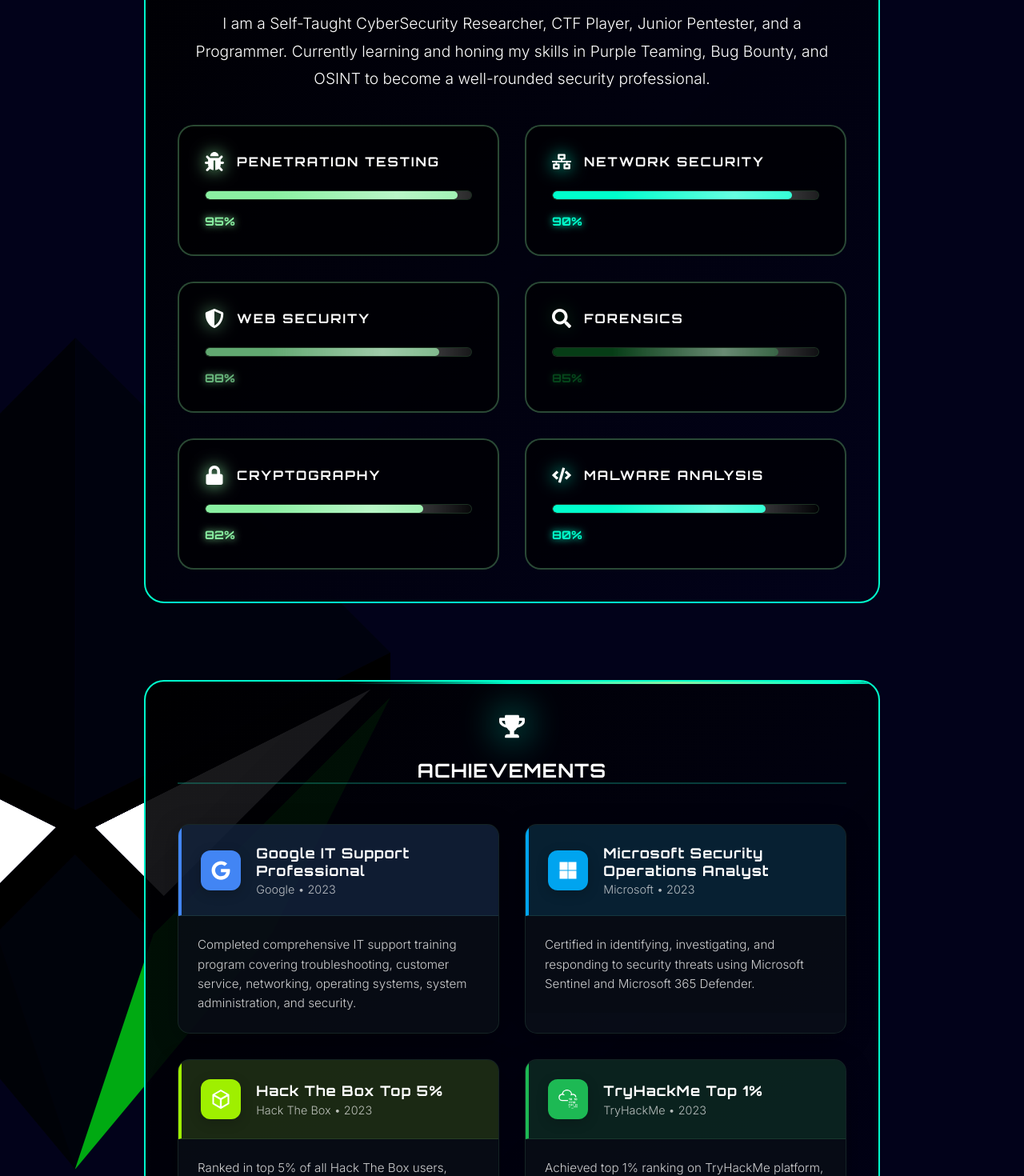
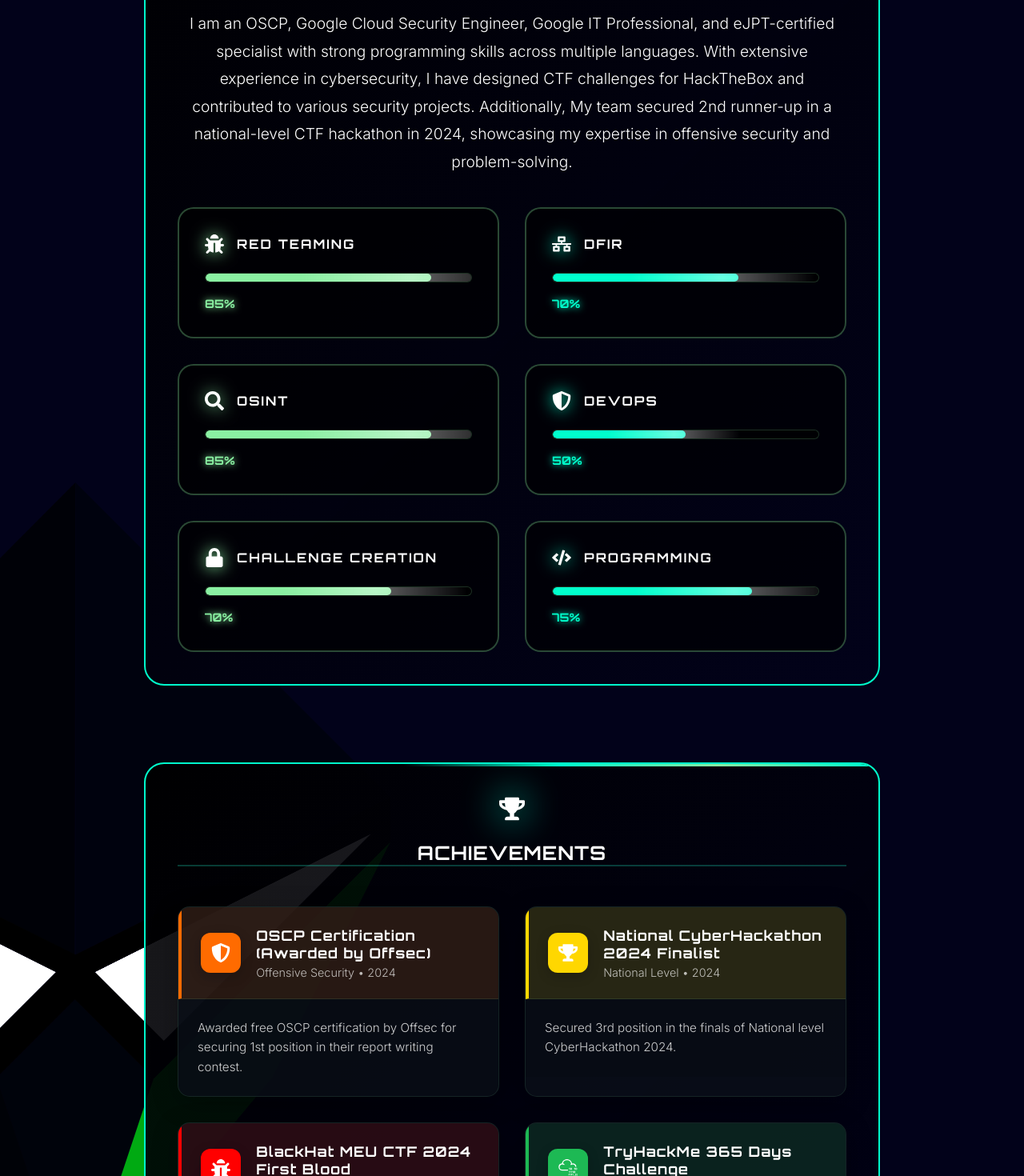
Before and after one commit to PakCyberbot/PakCyberbot.github.io, a React (Create React App) app: page / in a window 1280 px wide. Shown: the part 1330-2800 px from the top of the page at 80% size. Built offline with nearby package versions, Linux system fonts and the light colour scheme.

Commit message:
new updates added achievemetns

```diff
--- a/src/components/home/home.jsx
+++ b/src/components/home/home.jsx
@@ -1,12 +1,39 @@
 import './home.css';
 import img from '../props/hacker2.png';
 import React, { useState, useEffect } from 'react';
-import { FaGithub, FaLinkedin, FaTwitter, FaHackerrank, FaMicrosoft, FaGoogle, FaShieldAlt, FaTerminal, FaServer, FaLock, FaCode, FaSearch, FaUserSecret, FaFingerprint, FaExternalLinkAlt, FaArrowRight, FaBug, FaNetworkWired, FaClock, FaTrophy } from 'react-icons/fa';
-import { SiTryhackme, SiHackthebox, SiHackernoon } from 'react-icons/si';
+import { FaGithub, FaLinkedin, FaTwitter, FaHackerrank, FaMicrosoft, FaGoogle, FaShieldAlt, FaTerminal, FaServer, FaLock, FaCode, FaSearch, FaUserSecret, FaFingerprint, FaExternalLinkAlt, FaArrowRight, FaBug, FaNetworkWired, FaClock, FaTrophy, FaInstagram, FaFacebook, FaYoutube } from 'react-icons/fa';
+import { SiTryhackme, SiHackthebox, SiHackernoon, SiMedium } from 'react-icons/si';
 import { motion, AnimatePresence } from 'framer-motion';
 import axios from 'axios';
 
 const socialLinks = [
+  {
+    name: 'LinkedIn',
+    icon: <FaLinkedin />,
+    url: 'https://linkedin.com/in/pakcyberbot',
+    username: 'pakcyberbot',
+    color: '#0077b5',
+    hoverColor: '#00a0dc',
+    category: 'social'
+  },
+  {
+    name: 'YouTube',
+    icon: <FaYoutube />,
+    url: 'https://youtube.com/@pakcyberbot',
+    username: '@pakcyberbot',
+    color: '#FF0000',
+    hoverColor: '#FF4D4D',
+    category: 'social'
+  },
+  {
+    name: 'Medium',
+    icon: <SiMedium />,
+    url: 'https://medium.com/@pakcyberbot',
+    username: '@pakcyberbot',
+    color: '#000000',
+    hoverColor: '#404040',
+    category: 'blog'
+  },
   {
     name: 'GitHub',
     icon: <FaGithub />,
@@ -14,17 +41,9 @@
     username: '@PakCyberbot',
     color: '#333',
     hoverColor: '#6e5494',
-    category: 'dev'
+    category: 'coding'
   },
-  {
-    name: 'LinkedIn',
-    icon: <FaLinkedin />,
-    url: 'https://linkedin.com/in/pakcyberbot',
-    username: 'pakcyberbot',
-    color: '#0077b5',
-    hoverColor: '#00a0dc',
-    category: 'professional'
-  },
+
   {
     name: 'HackTheBox',
     icon: <SiHackthebox />,
@@ -87,6 +106,24 @@
     color: '#1da1f2',
     hoverColor: '#1a91da',
     category: 'social'
+  },
+  {
+    name: 'Instagram',
+    icon: <FaInstagram />,
+    url: 'https://instagram.com/pakcyberbot',
+    username: '@pakcyberbot',
+    color: '#E1306C',
+    hoverColor: '#FF5C8D',
+    category: 'social'
+  },
+  {
+    name: 'Facebook',
+    icon: <FaFacebook />,
+    url: 'https://facebook.com/pakcyberbot',
+    username: 'PakCyberbot',
+    color: '#1877F2',
+    hoverColor: '#3B82F6',
+    category: 'social'
   }
 ];
 
@@ -97,62 +134,62 @@
 
   const achievements = [
     {
-      title: "Google IT Support Professional",
-      issuer: "Google",
-      year: 2023,
-      description: "Completed comprehensive IT support training program covering troubleshooting, customer service, networking, operating systems, system administration, and security.",
-      icon: <FaGoogle className="achievement-icon" />,
-      color: "#4285F4"
+      title: "OSCP Certification (Awarded by Offsec)",
+      issuer: "Offensive Security",
+      year: 2024,
+      description: "Awarded free OSCP certification by Offsec for securing 1st position in their report writing contest.",
+      icon: <FaShieldAlt className="achievement-icon" />,
+      color: "#FF6B00"
     },
     {
-      title: "Microsoft Security Operations Analyst",
-      issuer: "Microsoft",
-      year: 2023,
-      description: "Certified in identifying, investigating, and responding to security threats using Microsoft Sentinel and Microsoft 365 Defender.",
-      icon: <FaMicrosoft className="achievement-icon" />,
-      color: "#00A4EF"
+      title: "National CyberHackathon 2024 Finalist",
+      issuer: "National Level",
+      year: 2024,
+      description: "Secured 3rd position in the finals of National level CyberHackathon 2024.",
+      icon: <FaTrophy className="achievement-icon" />,
+      color: "#FFD700"
     },
     {
-      title: "Hack The Box Top 5%",
-      issuer: "Hack The Box",
-      year: 2023,
-      description: "Ranked in top 5% of all Hack The Box users, demonstrating advanced penetration testing and cybersecurity skills.",
-      icon: <SiHackthebox className="achievement-icon" />,
-      color: "#9FEF00"
+      title: "BlackHat MEU CTF 2024 First Blood",
+      issuer: "BlackHat Middle East",
+      year: 2024,
+      description: "Achieved first blood in BlackHat MEU CTF 2024, demonstrating exceptional skills in competitive cybersecurity.",
+      icon: <FaBug className="achievement-icon" />,
+      color: "#FF0000"
     },
     {
-      title: "TryHackMe Top 1%",
+      title: "TryHackMe 365 Days Challenge",
       issuer: "TryHackMe",
       year: 2023,
-      description: "Achieved top 1% ranking on TryHackMe platform, completing numerous cybersecurity challenges and learning paths.",
+      description: "Successfully completed the 365 days learning streak challenge on TryHackMe platform.",
       icon: <SiTryhackme className="achievement-icon" />,
       color: "#1DB954"
     },
     {
-      title: "Certified Ethical Hacker (CEH) Practical",
-      issuer: "EC-Council",
-      year: 2023,
-      description: "Demonstrated practical skills in ethical hacking through rigorous performance-based examination.",
-      icon: <FaUserSecret className="achievement-icon" />,
-      color: "#FF4B4B"
+      title: "CTF Challenge Creator",
+      issuer: "Multiple Platforms",
+      year: "2023-Present",
+      description: "Created numerous CTF challenges for HackTheBox, TryHackMe, and various onsite events and organizations.",
+      icon: <FaCode className="achievement-icon" />,
+      color: "#9FEF00"
     },
     {
-      title: "Google Cybersecurity Professional",
-      issuer: "Google",
-      year: 2023,
-      description: "Completed comprehensive cybersecurity training program covering security operations, network security, and incident response.",
-      icon: <FaGoogle className="achievement-icon" />,
-      color: "#34A853"
+      title: "Trace Labs CTF Judge & Participant",
+      issuer: "Trace Labs",
+      year: "2023-Present",
+      description: "Active participant and judge in multiple Trace Labs Search Party CTF events, contributing to OSINT investigations for missing persons.",
+      icon: <FaSearch className="achievement-icon" />,
+      color: "#00A4EF"
     }
   ];
 
   const skills = [
-    { name: 'Penetration Testing', icon: FaBug, level: 95, color: 'var(--color-pri)' },
-    { name: 'Network Security', icon: FaNetworkWired, level: 90, color: 'var(--color-sec)' },
-    { name: 'Web Security', icon: FaShieldAlt, level: 88, color: 'var(--color-pri-light)' },
-    { name: 'Forensics', icon: FaSearch, level: 85, color: 'var(--color-sec-light)' },
-    { name: 'Cryptography', icon: FaLock, level: 82, color: 'var(--color-pri)' },
-    { name: 'Malware Analysis', icon: FaCode, level: 80, color: 'var(--color-sec)' }
+    { name: 'Red Teaming', icon: FaBug, level: 85, color: 'var(--color-pri)' },
+    { name: 'DFIR', icon: FaNetworkWired, level: 70, color: 'var(--color-sec)' },
+    { name: 'OSINT', icon: FaSearch, level: 85, color: 'var(--color-pri)' },
+    { name: 'DevOps', icon: FaShieldAlt, level: 50, color: 'var(--color-sec)' },
+    { name: 'Challenge Creation', icon: FaLock, level: 70, color: 'var(--color-pri)' },
+    { name: 'Programming', icon: FaCode, level: 75, color: 'var(--color-sec)' }
   ];
 
   const filteredSocials = activeCategory === 'all'
@@ -161,11 +198,11 @@
 
   const categories = [
     { id: 'all', name: 'All Platforms' },
+    { id: 'social', name: 'Social' },
     { id: 'ctf', name: 'CTF Platforms' },
+    { id: 'blog', name: 'Blog' },
     { id: 'coding', name: 'Coding' },
     { id: 'certifications', name: 'Certifications' },
-    { id: 'professional', name: 'Professional' },
-    { id: 'social', name: 'Social' },
   ];
 
   return (
@@ -185,7 +222,7 @@
             </div>
             <div className="system-status">
               <span className="status-dot online"></span>
-              <span className="status-text">SECURE</span>
+              <span className="status-text">ONLINE</span>
             </div>
           </div>
 
@@ -224,7 +261,7 @@
           </div>
 
           <div className="about-content">
-            <p>I am a Self-Taught CyberSecurity Researcher, CTF Player, Junior Pentester, and a Programmer. Currently learning and honing my skills in Purple Teaming, Bug Bounty, and OSINT to become a well-rounded security professional.</p>
+            <p>I am an OSCP, Google Cloud Security Engineer, Google IT Professional, and eJPT-certified specialist with strong programming skills across multiple languages. With extensive experience in cybersecurity, I have designed CTF challenges for HackTheBox and contributed to various security projects. Additionally, My team secured 2nd runner-up in a national-level CTF hackathon in 2024, showcasing my expertise in offensive security and problem-solving.</p>
           </div>
 
           <div className="skills-grid">
@@ -351,7 +388,7 @@
           <div className="social-footer">
             <p>Let's connect and collaborate on exciting projects!</p>
             <motion.a
-              href="#contact"
+              href="mailto:pakcyberbot@proton.me"
               className="contact-button"
               whileHover={{ scale: 1.05 }}
               whileTap={{ scale: 0.95 }}
--- a/src/components/projects/Projects.jsx
+++ b/src/components/projects/Projects.jsx
@@ -1,6 +1,8 @@
 import React from 'react';
 import "./projects.css";
 import { FiGithub, FiExternalLink } from "react-icons/fi";
+import img1 from '../props/yt-evidence.jpg';
+import img2 from '../props/fuzzy-httpserver.png';
 
 // Project data - you can easily add more projects here
 const projectsData = [
@@ -9,29 +11,19 @@
     title: "YT Evidence Collector",
     description: "A powerful tool for gathering evidence from YouTube, featuring video downloads, Wayback Machine snapshots, and automatic documentation generation. Supports bulk downloads and generates an HTML webpage for easy navigation of collected content.",
     tags: ["Python", "YouTube API", "Web Scraping", "HTML"],
-    image: "https://pakcyberbot.com/static/media/yt-evidence.cbff29de353181b3835f.jpg",
+    image: img1,
     github: "https://github.com/PakCyberbot/YouTube-Evidence-Collector",
     demo: "#"
   },
   {
-    id: 2,
-    title: "AI-Powered Threat Detector",
-    description: "An advanced security tool that uses machine learning to detect and mitigate potential cyber threats in real-time. Features include network traffic analysis, anomaly detection, and automated incident response.",
-    tags: ["Python", "TensorFlow", "Cybersecurity", "Flask"],
-    image: "https://images.unsplash.com/photo-1551288049-bebda4e38f71?ixlib=rb-4.0.3&ixid=M3wxMjA3fDB8MHxwaG90by1wYWdlfHx8fGVufDB8fHx8fA%3D%3D&auto=format&fit=crop&w=1470&q=80",
-    github: "#",
-    demo: "#"
-  },
-  // Template for adding new projects:
-  // {
-  //   id: 3, // Increment this number
-  //   title: "Project Name",
-  //   description: "Detailed description of the project and its features.",
-  //   tags: ["Technology 1", "Technology 2", "Technology 3"],
-  //   image: "path/to/image.png",
-  //   github: "https://github.com/yourusername/project",
-  //   demo: "https://project-demo.com" // Optional
-  // },
+    "title": "fuzzy-httpserver",
+  "description": "A lightweight, zero-dependency Python 3 HTTP file server that implements fuzzy and prefix-based filename matching, automatic fallback directory listing, colorized CLI output, POST data support, integrity checks via MD5, and interface awareness—ideal for red teaming, CTFs, and quick file sharing during engagements.",
+  "tags": ["Python 3", "HTTP server", "Fuzzy matching", "CTF/red team tools", "Zero dependencies"],
+  "image": img2,
+  "github": "https://github.com/PakCyberbot/fuzzy-httpserver",
+  "demo": ""
+},
+
 ];
 
 const ProjectCard = ({ project }) => {
```
Also changed, not shown: src/components/props/fuzzy-httpserver.png (added).
